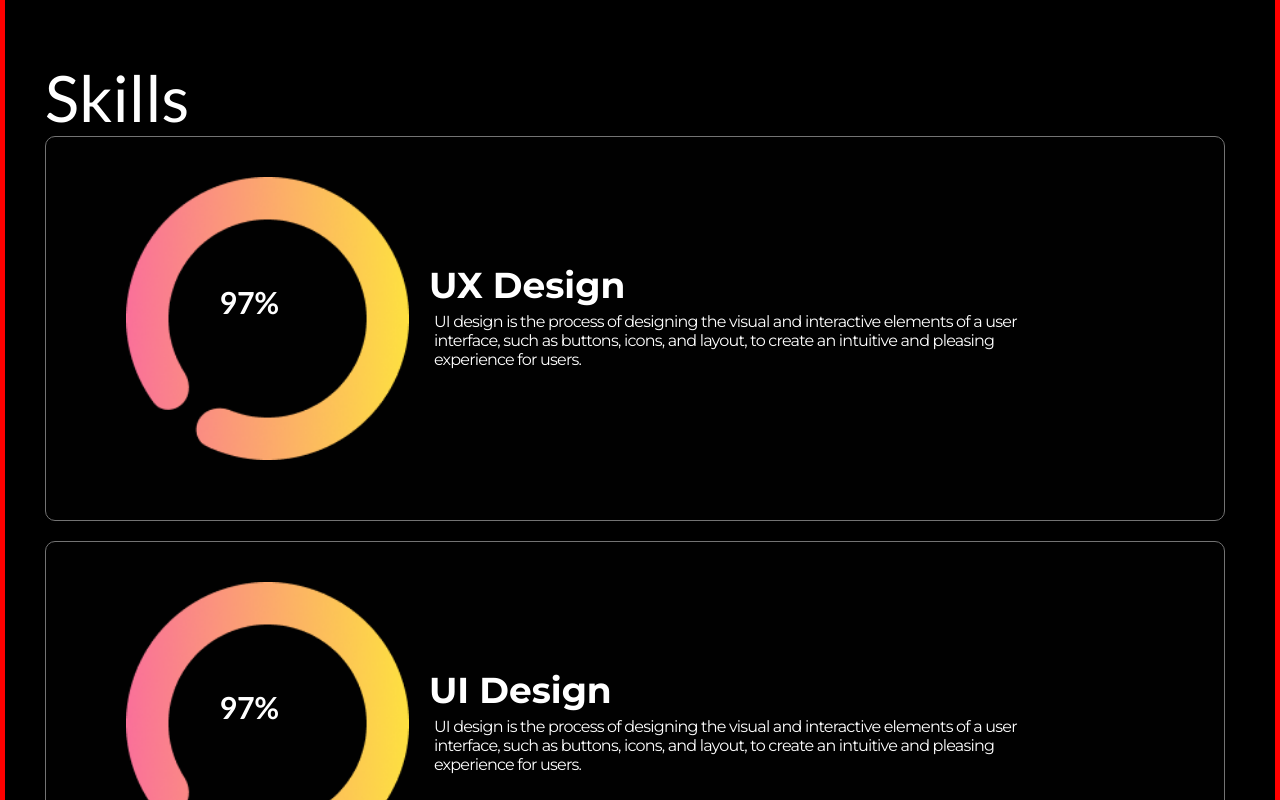
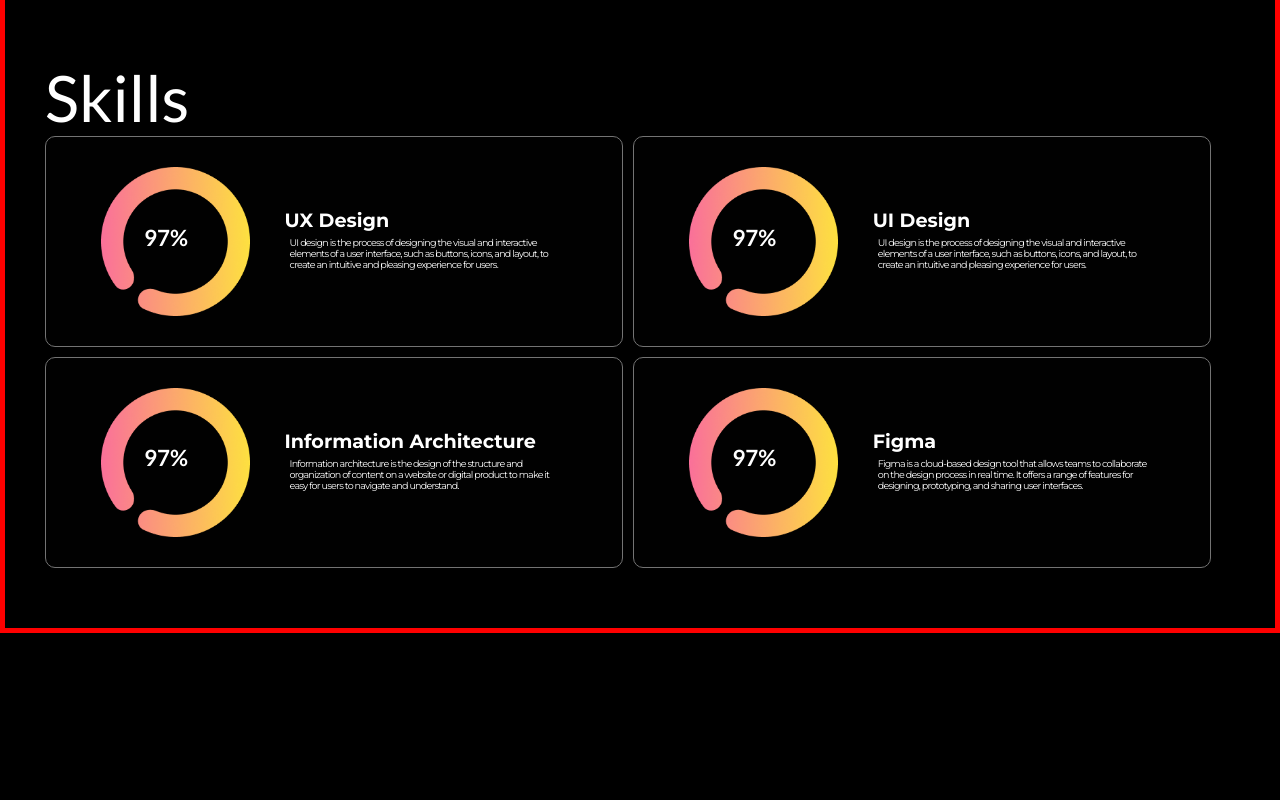
Before and after one commit to lukanogaj/product-designer, a React (Create React App) app: page / in a window 1280 px wide. Shown: the part 2860-3660 px from the top of the page. After the commit the page ends 3493 px from the top, so only its background shows below. Built offline with nearby package versions, Linux system fonts and the light colour scheme.

Commit message:
skills-1400

```diff
--- a/src/components/Skills/index.module.scss
+++ b/src/components/Skills/index.module.scss
@@ -30,6 +30,10 @@
 		align-items: center;
 		gap: 20px;
 
+		@media screen and (max-width: 1400px) {
+			gap: 10px;
+			// flex-wrap: nowrap;
+		}
 		@media screen and (max-width: 768px) {
 			display: flex;
 			flex-direction: column;
@@ -39,19 +43,21 @@
 
 		.skillsContainer {
 			display: flex;
+			// justify-content: space-around;
 			background-color: #010101;
 			align-items: center;
 			width: 49%;
-			padding: 40px 50px 60px 40px;
+			padding: 30px 40px 30px 40px;
 			border: solid 1px #737373;
 			border-radius: 10px;
 
 			@media screen and (max-width: 1400px) {
-				width: 100%;
-				padding: 40px 50px 60px 40px;
+				justify-content: space-evenly;
+				flex-wrap: wrap;
 			}
 			@media screen and (max-width: 1024px) {
-				width: 100%;
+				// width: 100%;
+        justify-content: space-between;
 			}
 
 			@media screen and (max-width: 768px) {
@@ -65,7 +71,12 @@
 				flex-direction: column;
 				position: relative;
 				width: 26%;
-				margin-left: 40px;
+				// padding-left: 40px;
+				@media screen and (max-width: 1400px) {
+					font-size: 1.7rem;
+					// padding-left: 10px;
+					width: 30%;
+				}
 
 				.ellipse {
 					position: relative;
@@ -82,10 +93,17 @@
 					top: 41%;
 					right: 10%;
 					left: 35%;
+
+					@media screen and (max-width: 1600px) {
+						position: absolute;
+						right: 3%;
+						left: 33%;
+						top: 38%;
+					}
 					@media screen and (max-width: 1400px) {
 						position: absolute;
 						right: 3%;
-						left: 33%;
+						left: 29%;
 						top: 38%;
 					}
 					@media screen and (max-width: 1024px) {
@@ -104,7 +122,7 @@
 					& > h1 {
 						display: block;
 						@media screen and (max-width: 1400px) {
-							font-size: 1.9rem;
+							font-size: 1.4rem;
 						}
 						@media screen and (max-width: 1024px) {
 							font-size: 2.25rem;
@@ -134,8 +152,14 @@
 					color: #ffff;
 					font-weight: bolder;
 					white-space: nowrap;
-					@media screen and (max-width: 1700px) {
-						text-wrap: wrap;
+
+					@media screen and (max-width: 1600px) {
+						white-space: nowrap;
+						font-size: 1.7rem;
+					}
+					@media screen and (max-width: 1400px) {
+						white-space: nowrap;
+						font-size: 1.2rem;
 					}
 				}
 			}
@@ -150,7 +174,7 @@
 						font-size: 1rem;
 					}
 					@media screen and (max-width: 1400px) {
-						font-size: 1rem;
+						font-size: 0.6rem;
 					}
 					@media screen and (max-width: 1024px) {
 						font-size: 1.25rem;
```
